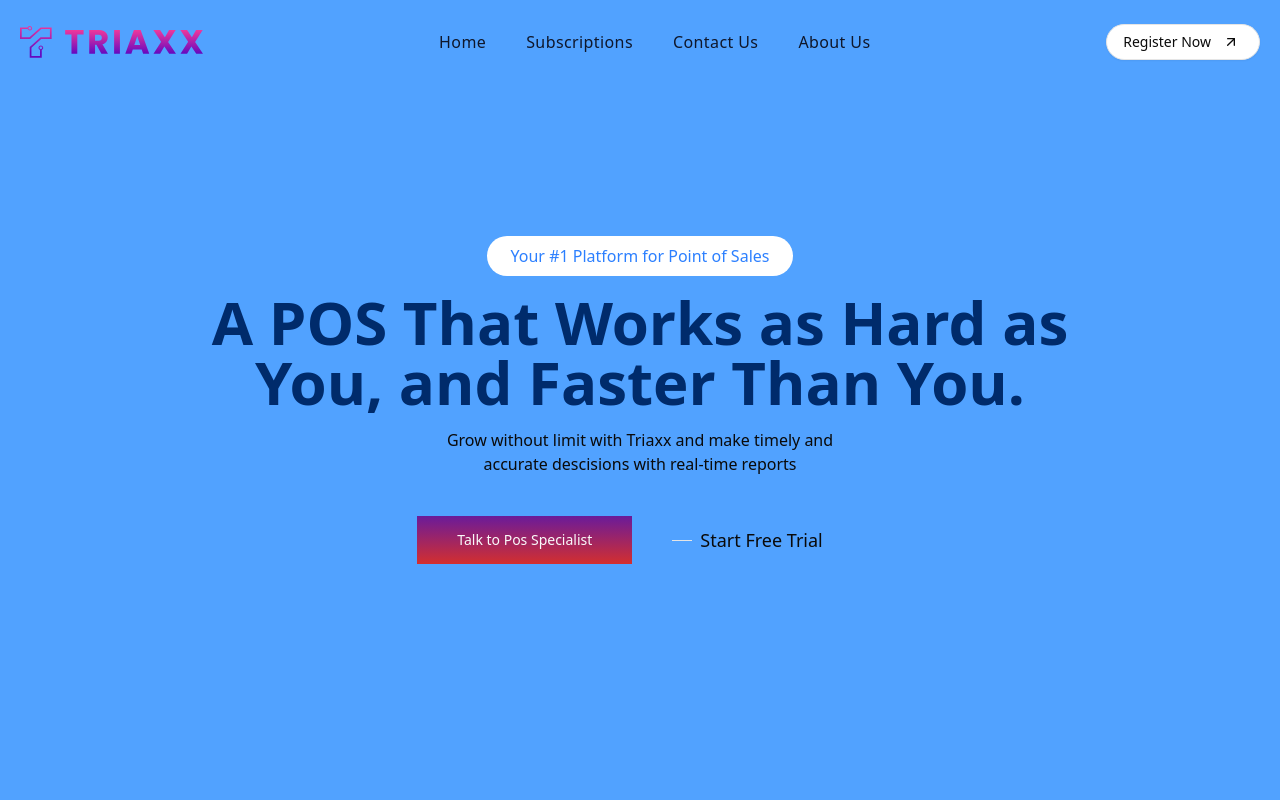
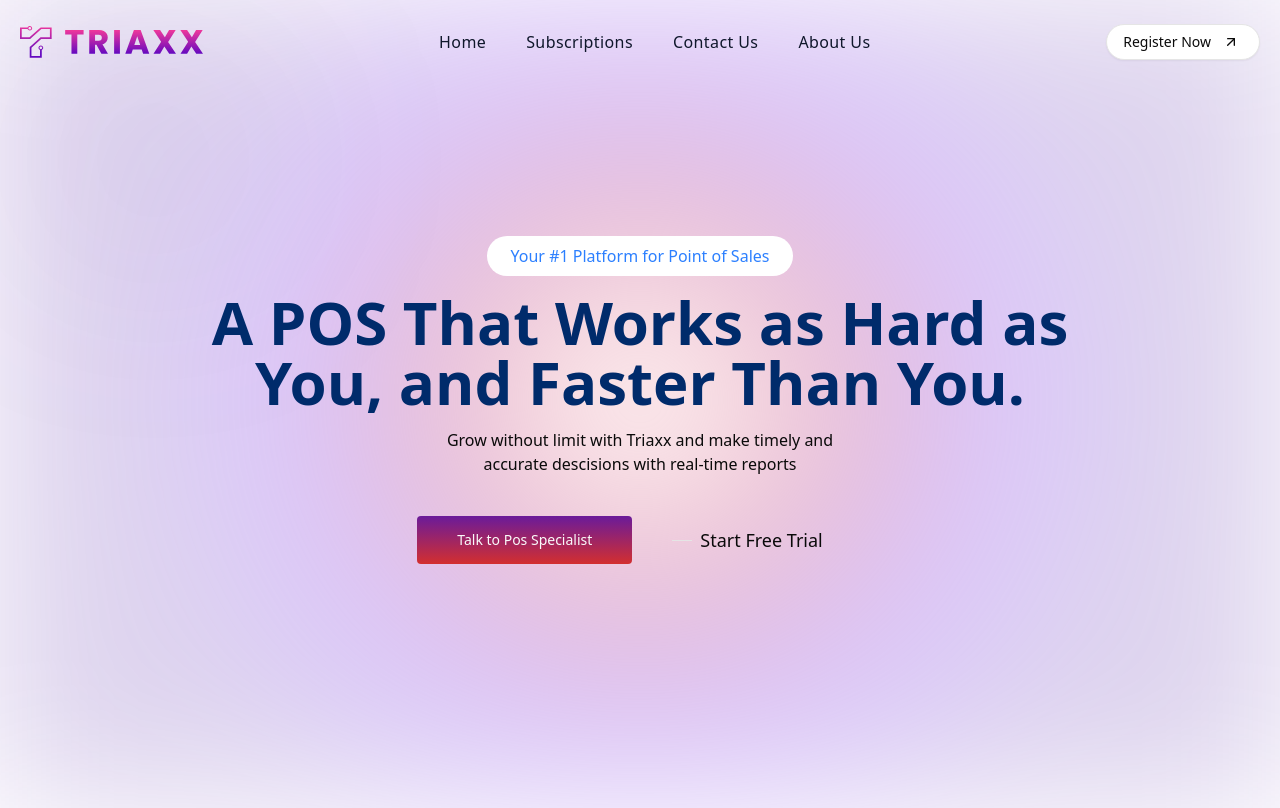
Before and after one commit to react6-flyweis/triaxx-homepage, a React (Vite) app: page / in a window 1280 px wide. Built offline with nearby package versions, Linux system fonts and the light colour scheme.

Commit message:
feat: enhance HeroSection with background gradients for improved visual appeal

```diff
--- a/src/components/HeroSection.tsx
+++ b/src/components/HeroSection.tsx
@@ -3,7 +3,12 @@
 
 export default function HeroSection() {
   return (
-    <div className="relative flex justify-center items-center min-h-screen bg-blue-400">
+    <div className="relative flex justify-center items-center min-h-screen">
+      {/* decorative background gradients (positioned behind content) */}
+      <div className="absolute inset-0 -z-20">
+        <div className="hero-gradient" aria-hidden="true" />
+        <div className="hero-gradient--accent" aria-hidden="true" />
+      </div>
       <div className="absolute top-0 left-0 right-0 w-full">
         <Header />
       </div>
@@ -28,13 +33,10 @@
 
         {/* cta action */}
         <div className="flex">
-          <Button
-            size="lg"
-            className="bg-gradient-primary rounded-none h-12 px-10"
-          >
+          <Button size="lg" className="bg-gradient-primary rounded h-12 px-10">
             <span className="font-normal">Talk to Pos Specialist</span>
           </Button>
-          <Button variant="ghost" className="rounded-none h-12 px-10 text-lg">
+          <Button variant="ghost" className="h-12 px-10 text-lg">
             <div className="border-t w-5"></div>
             <span className="font-normal"> Start Free Trial</span>
           </Button>
--- a/src/index.css
+++ b/src/index.css
@@ -122,3 +122,36 @@
 @utility bg-gradient-primary {
   background-image: linear-gradient(to bottom, #6a1b9a, #d32f2f);
 }
+
+/* Hero background gradient used by the HeroSection component */
+.hero-gradient {
+  position: absolute;
+  inset: 0;
+  /* multi-stop radial gradient to emulate the provided image */
+  background-image: radial-gradient(
+    40% 60% at 50% 50%,
+    rgba(255, 255, 255, 1) 0%,
+    rgba(255, 245, 247, 0.95) 8%,
+    rgba(246, 206, 210, 0.7) 20%,
+    rgba(204, 102, 153, 0.45) 40%,
+    rgba(133, 64, 250, 0.3) 65%,
+    rgba(72, 20, 160, 0.18) 100%
+  );
+  filter: blur(72px);
+  transform: scale(1.02);
+  z-index: -20;
+  pointer-events: none;
+}
+
+.hero-gradient--accent {
+  position: absolute;
+  inset: 0;
+  background-image: radial-gradient(
+    25% 30% at 12% 20%,
+    rgba(118, 54, 180, 0.22),
+    transparent 40%
+  );
+  filter: blur(120px);
+  z-index: -25;
+  pointer-events: none;
+}
```
